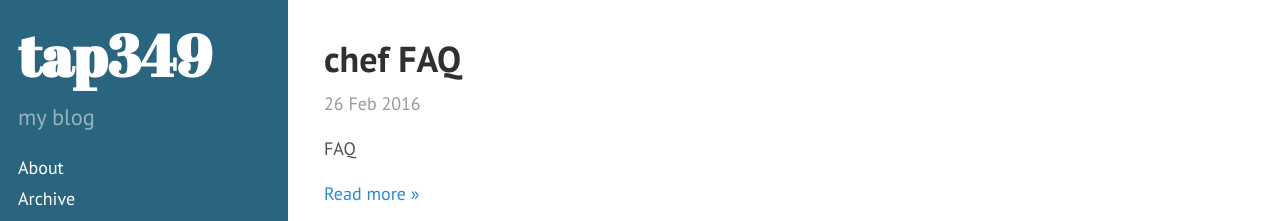
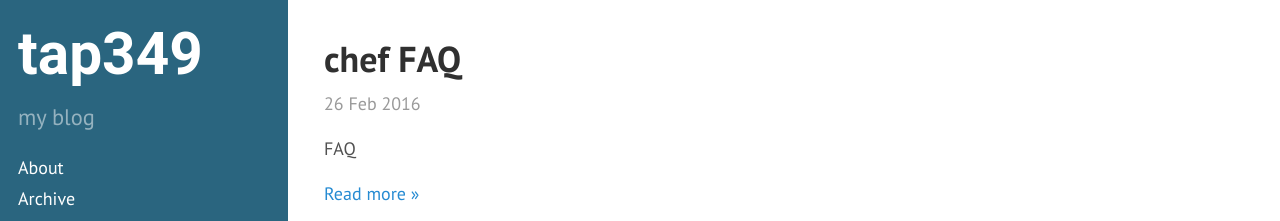
Before and after one commit to tap349/tap349.github.io, a Jekyll site: the page built from index.html, in a window 1280 px wide. Shown: the top 221 px of the page. Built offline with Jekyll 4.4.1, drawn with Linux system fonts in a browser that asks for light colours; the list of posts is cut into pages by our own code.

Commit message:
update 2016-03-01_10:24:45

```diff
--- a/public/css/hyde.css
+++ b/public/css/hyde.css
@@ -78,7 +78,7 @@ html {
 .sidebar-about h1 {
   color: #fff;
   margin-top: 0;
-  font-family: "Abril Fatface", serif;
+  font-family: "Roboto", serif;
   font-size: 3.25rem;
 }
 
```
